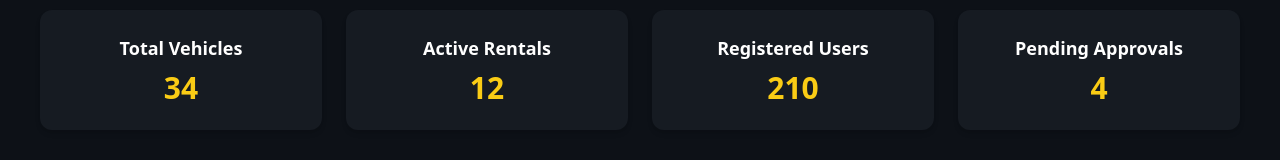
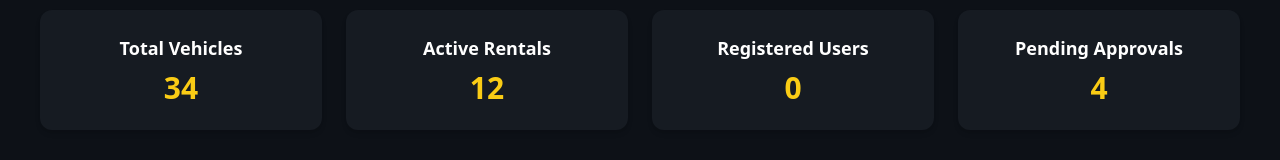
Before and after one commit to festus-sulumeti/mushroom-motors-rental-frontend, a React (Vite) app: page /admin-dashboard in a window 1280 px wide. Shown: the part 262-422 px from the top of the page. Built offline with nearby package versions, Linux system fonts and the light colour scheme; no server answers.

Commit message:
✨ feat(dashboard): fetch and display real user count from backend in admin dashboard

```diff
--- a/src/components/admin-dashboard/AdminDashboardHome.jsx
+++ b/src/components/admin-dashboard/AdminDashboardHome.jsx
@@ -1,21 +1,36 @@
-import React, { useState } from 'react';
+import React, { useState, useEffect } from 'react';
 import { Link } from 'react-router-dom';
 import { FaCarSide, FaUsers, FaClipboardList, FaCog, FaBell, FaChartBar } from 'react-icons/fa';
 
+const API_BASE_URL = import.meta.env.VITE_API_BASE_URL;
+
 const AdminDashboardHome = () => {
   const [dropdownOpen, setDropdownOpen] = useState(false);
+  const [userCount, setUserCount] = useState(0);
+
+  useEffect(() => {
+    fetch(`${API_BASE_URL}/api/users/count`)
+      .then((res) => {
+        if (!res.ok) throw new Error('Failed to fetch user count');
+        return res.json();
+      })
+      .then((data) => {
+        setUserCount(data.count);
+      })
+      .catch((err) => {
+        console.error('Error fetching user count:', err);
+      });
+  }, []);
 
   return (
     <div className="min-h-screen bg-[#0D1117] text-white flex flex-col">
       {/* Header */}
       <header className="bg-[#161B22] p-6 flex justify-between items-center shadow-md relative">
         <h1 className="text-2xl font-bold text-[#FACC15]">Mushroom Motors Admin</h1>
-
         <div className="flex space-x-4">
           <button className="text-gray-300 text-2xl hover:text-[#FACC15]">
             <FaBell />
           </button>
-
           <div className="relative">
             <button
               onClick={() => setDropdownOpen(!dropdownOpen)}
@@ -56,7 +71,7 @@ const AdminDashboardHome = () => {
           </div>
           <div className="bg-[#161B22] rounded-xl p-6 text-center shadow-md">
             <h3 className="text-lg font-semibold mb-2">Registered Users</h3>
-            <p className="text-3xl font-bold text-[#FACC15]">210</p>
+            <p className="text-3xl font-bold text-[#FACC15]">{userCount}</p>
           </div>
           <div className="bg-[#161B22] rounded-xl p-6 text-center shadow-md">
             <h3 className="text-lg font-semibold mb-2">Pending Approvals</h3>
```
